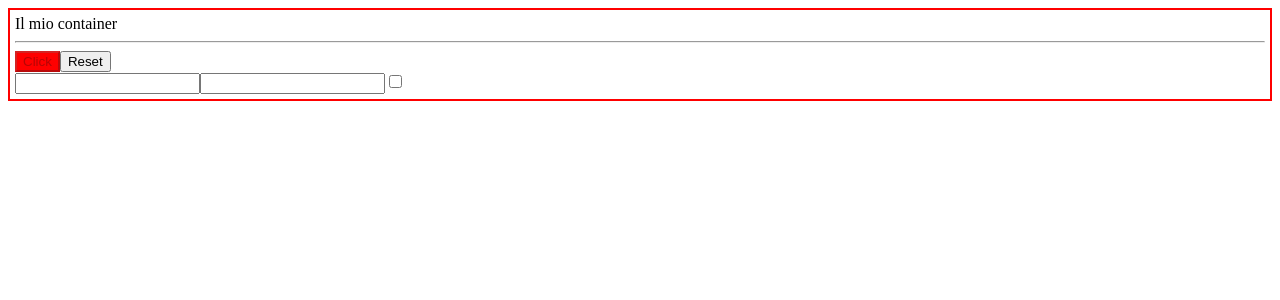
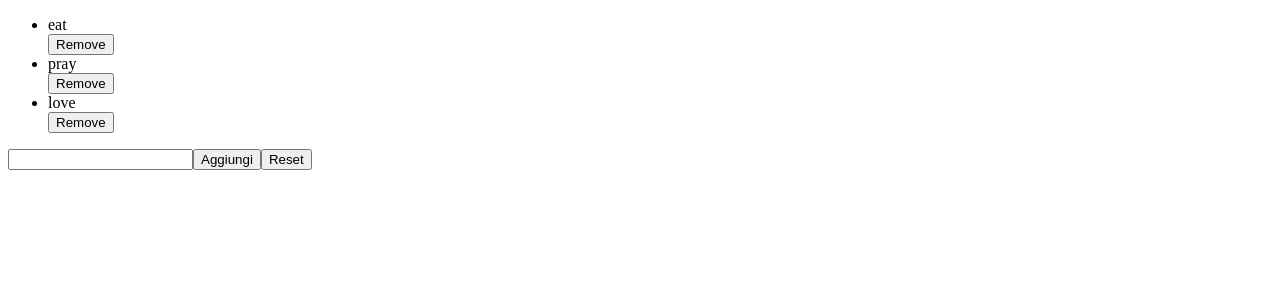
Before and after one commit to misi9/React-exercises, a React (Create React App) app in the folder my-app/: page / in a window 1280 px wide. Shown: the top 300 px of the page. Built offline with nearby package versions, Linux system fonts and the light colour scheme.

Commit message:
render props

```diff
--- a/my-app/src/App.js
+++ b/my-app/src/App.js
@@ -1,19 +1,24 @@
 import React from "react";
-import { Container } from "./Container";
-import { LoginForm } from "./LoginForm";
 
+import { TodoList } from "./TodoList";
 
-
-
-
-
-export class App extends React.Component{
-  render(){
+export class App extends React.Component {
+  render() {
     return (
-    <Container title="Il mio container">
-      <LoginForm/>
-    </Container>
-    )
-
+      <div>
+        <TodoList
+          render={(items, HandleRemove) => (
+            <ul>
+              {items.map((item, index) => (
+                <div>
+                  <li key={index}>{item}</li>
+                  <button onClick={() => HandleRemove(index)}>Remove</button>
+                </div>
+              ))}
+            </ul>
+          )}
+        />
+      </div>
+    );
   }
 }
--- a/my-app/src/TodoList.js
+++ b/my-app/src/TodoList.js
@@ -49,14 +49,7 @@ ClearItem= (index) =>{
     render(){
         return(
             <div>
-           <ul>
-               {this.state.items.map((item,index)=>(
-            <div>
-               <li key={item + index}>{item}</li>
-               <button onClick={()=>this.ClearItem(index)}>Elimina item</button>
-            </div>
-               ))}
-           </ul>
+             {this.props.render(this.state.items, this.ClearItem)}
            <input value={this.state.input} onChange={this.inputAddValue} />
            <button onClick={this.state.input !=='' ? this.addItems : undefined}>Aggiungi</button>
            <button onClick={this.ResetItems}>Reset</button>
```
Also changed, not shown: my-app/Component Composition - 02.txt (deleted), my-app/Render Props 01.txt (added).
